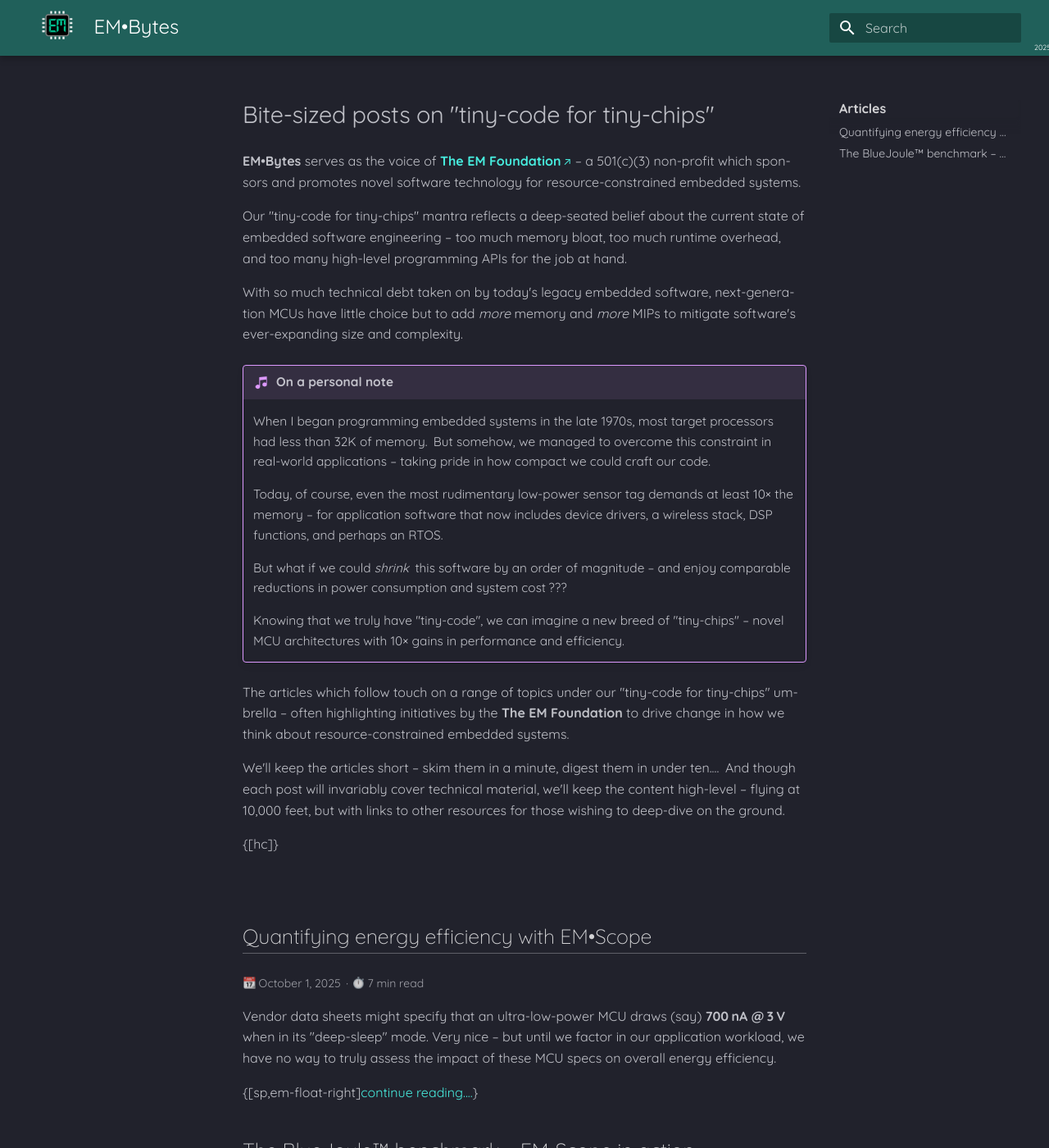
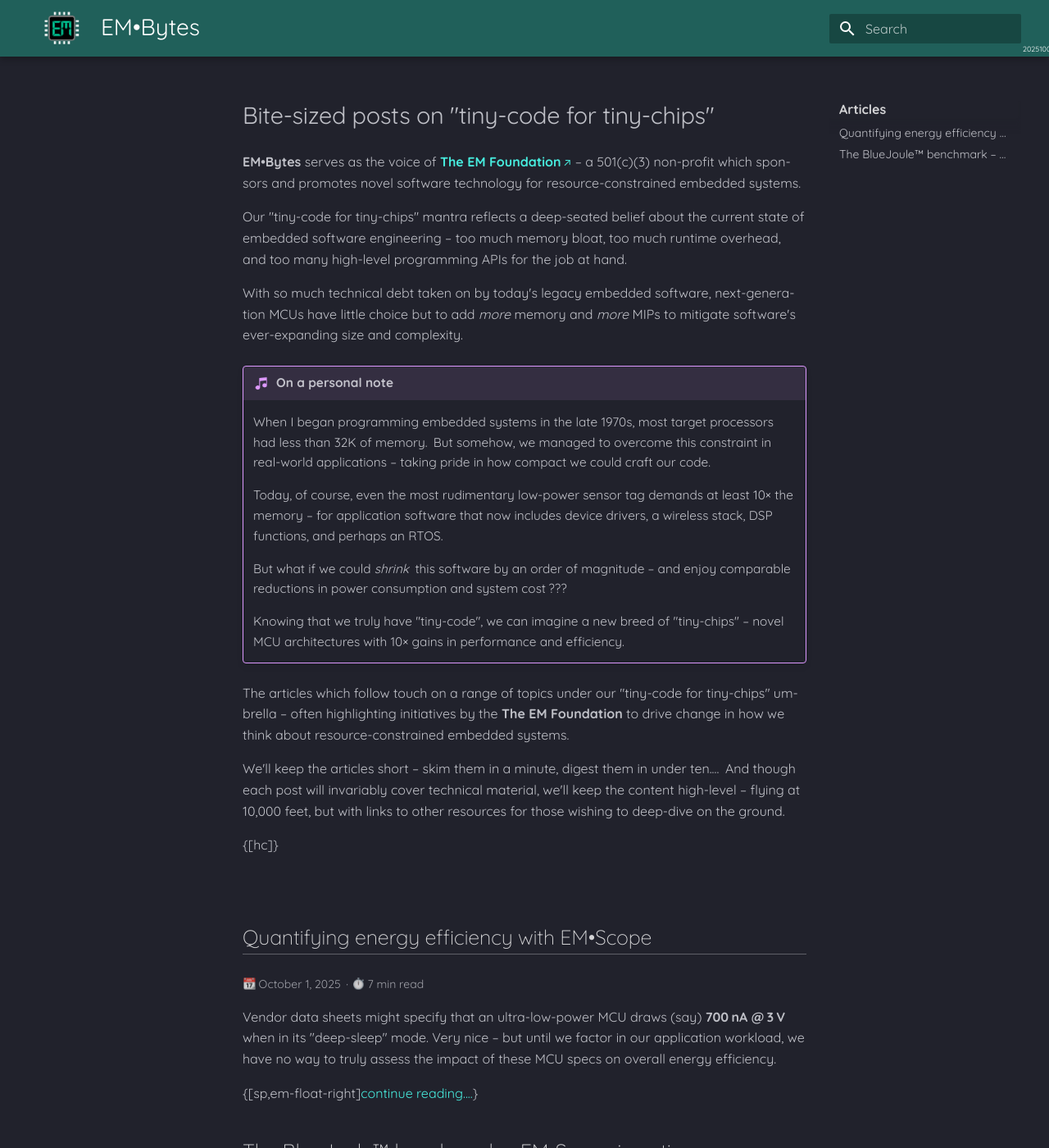
Before and after one commit to em-foundation/em-bytes, an MkDocs documentation site: the page built from docs/index.md, in a window 1280 px wide and 1400 px high. Shown: the whole window at 82% size. Built offline with MkDocs 1.6.1 and Material for MkDocs 9.7.7, drawn with Linux system fonts in a browser that asks for light colours; emoji names are drawn with the system emoji font.

Commit message:
Update font sizes and margins in extra.css for improved layout; correct site name formatting in mkdocs.yml

```diff
--- a/docs/extra.css
+++ b/docs/extra.css
@@ -39,12 +39,12 @@
 }
 
 .md-header__ellipsis {
-    font-size: 1.2rem;
+    font-size: 1.4rem;
 }
 
 .md-header__button.md-logo img {
-    height: 1.75rem;
-    margin: 0px 0px 3px 9px;
+    height: 2rem;
+    margin: 6px 0px 3px 12px;
 }
 
 a.md-header__button.md-logo {
@@ -54,10 +54,6 @@
 a[href^="#__codelineno"] {
     color: hsl(34, 75%, 75%) !important;
 }
-
-/*    color: hsl(203, 100%, 75%); */
-/*    color: hsl(278, 75%, 75%); */
-
 
 article a[href^="http"]::after {
     content: "\2009\2197";
@@ -109,8 +105,8 @@
     content: var(--em-time);
     font-size: 0.45rem;
     position: absolute;
-    top: 48px;
-    left: 250px;
+    top: 49px;
+    left: 236px;
 }
 
 .md-nav__title[for="__toc"] {
--- a/mkdocs.yml
+++ b/mkdocs.yml
@@ -1,4 +1,4 @@
-site_name: EM&bull;Bytes
+site_name: EM•Bytes
 copyright: Copyright &copy; 2023 &ndash; The EM Foundation
 extra_css: [extra.css]
 extra_javascript: [extra.js]
```
